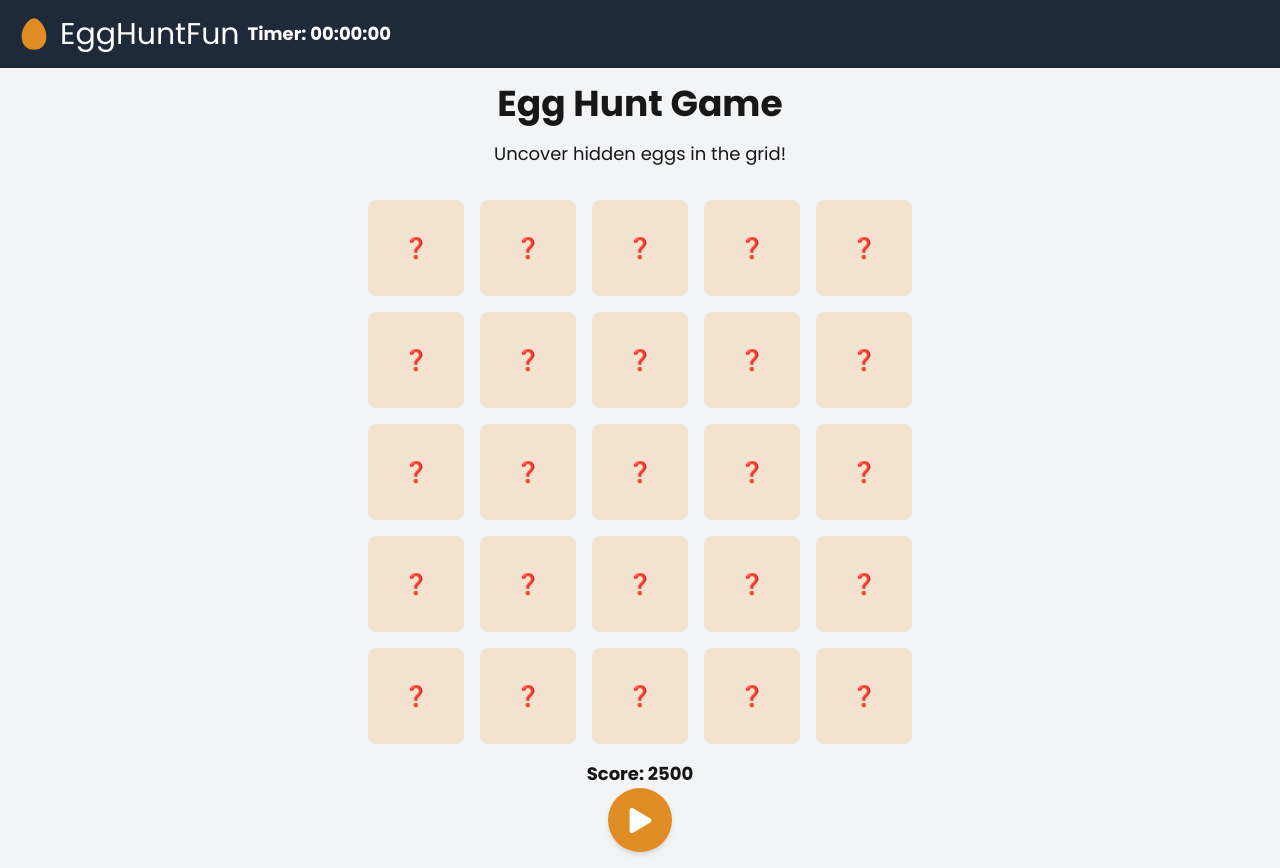
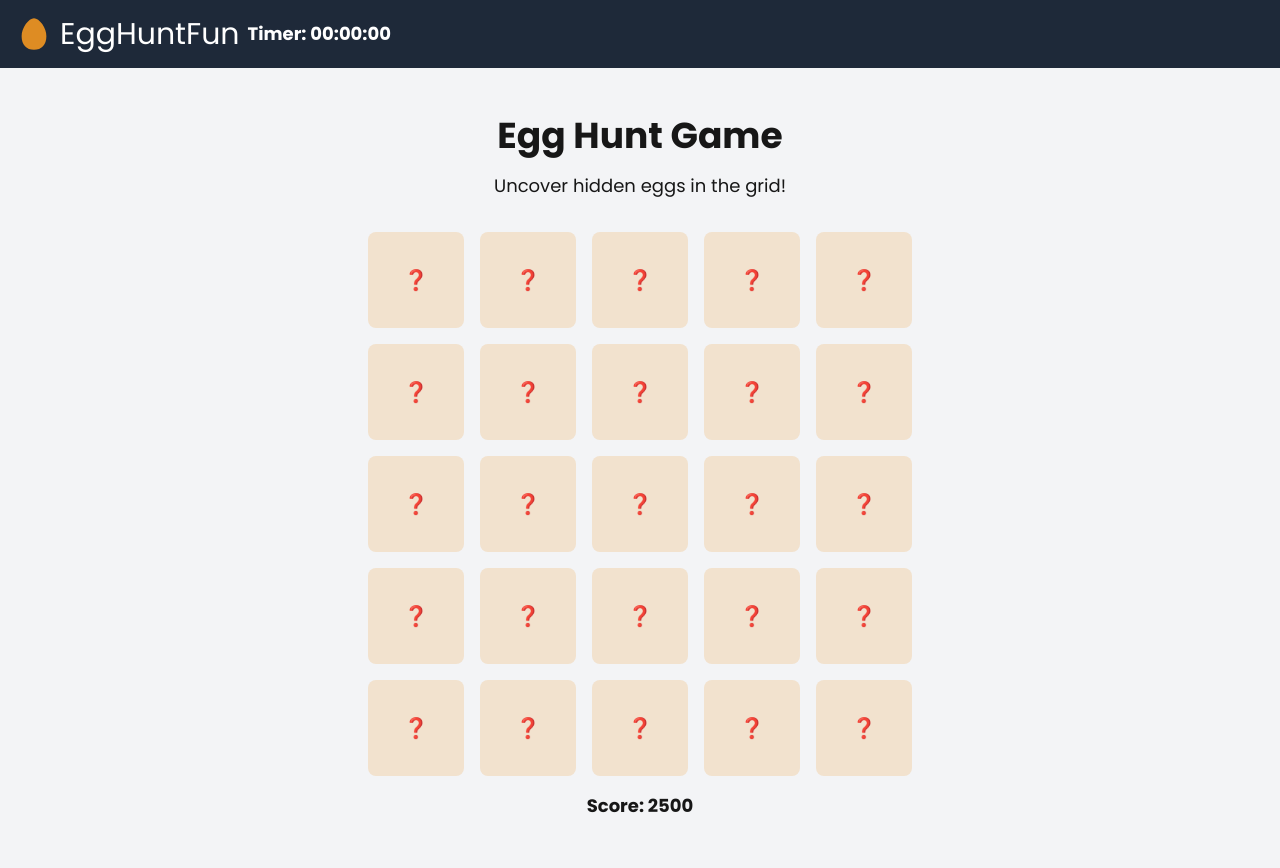
Before and after one commit to aaronted009/egg-hunt, a Next.js app: page /game in a window 1280 px wide. Built offline with nearby package versions, Linux system fonts and the light colour scheme.

Commit message:
:recycle: refactor: remove StartGameTimer component from Game
- eliminated unnecessary StartGameTimer component

```diff
--- a/app/game/page.tsx
+++ b/app/game/page.tsx
@@ -2,7 +2,6 @@
 
 import GameHeader from "../ui/game/game-header";
 import GameBoard from "../ui/game/game-board";
-import StartGameTimer from "../ui/game/start-game-timer";
 import { useState, useEffect } from "react";
 import { useRouter } from "next/navigation";
 
@@ -79,7 +78,6 @@ export default function Game() {
           gameOver={gameOver}
           score={score}
         />
-        <StartGameTimer onStart={handleStart} />
       </div>
     </>
   );
--- a/app/ui/game/start-game-timer.tsx
+++ /dev/null
@@ -1,12 +0,0 @@
-import { FaPlay } from "react-icons/fa";
-
-export default function StartGameTimer({ onStart }: { onStart: () => void }) {
-  return (
-    <button
-      onClick={onStart}
-      className="w-16 h-16 flex items-center justify-center bg-[var(--accent-color)] text-white rounded-full cursor-pointer shadow-md hover:bg-opacity-90 focus:outline-none focus:ring-2 focus:ring-[var(--accent-color)] focus:ring-opacity-75"
-    >
-      <FaPlay size={25} />
-    </button>
-  );
-}
```
